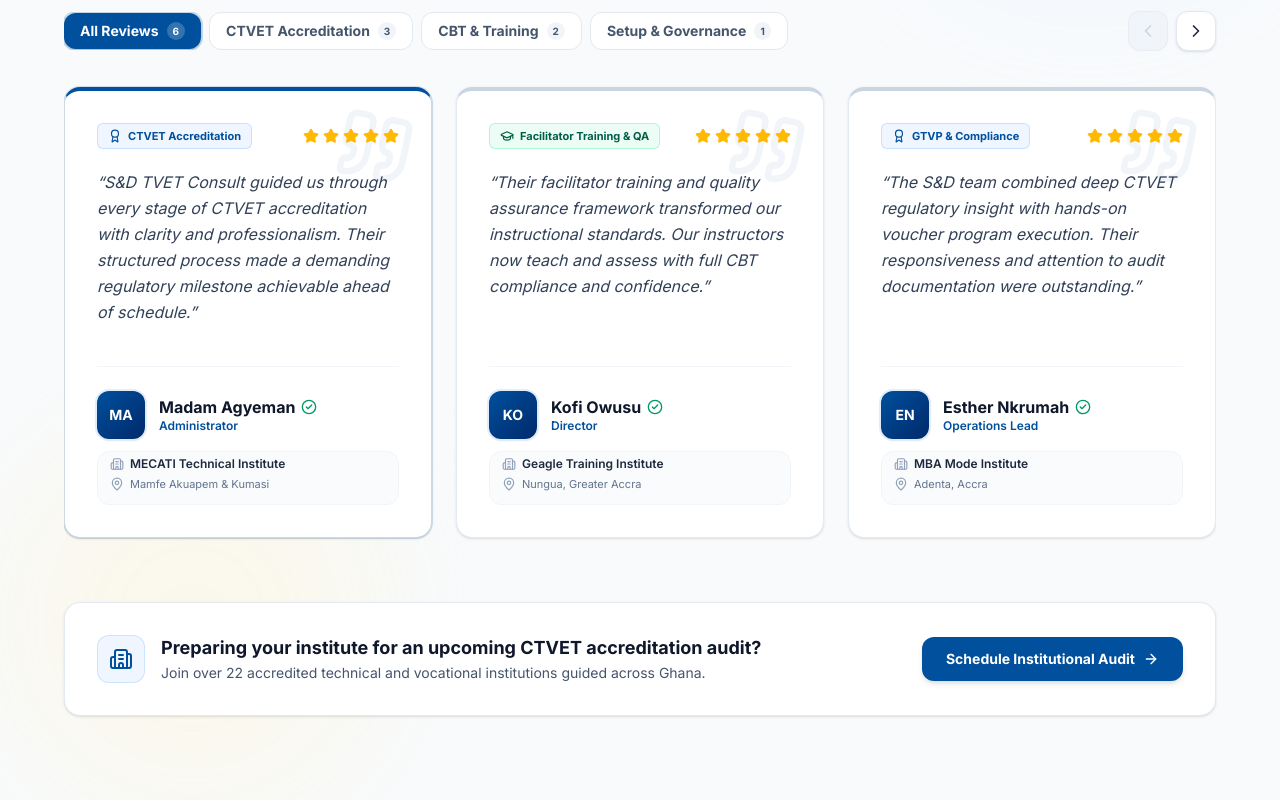
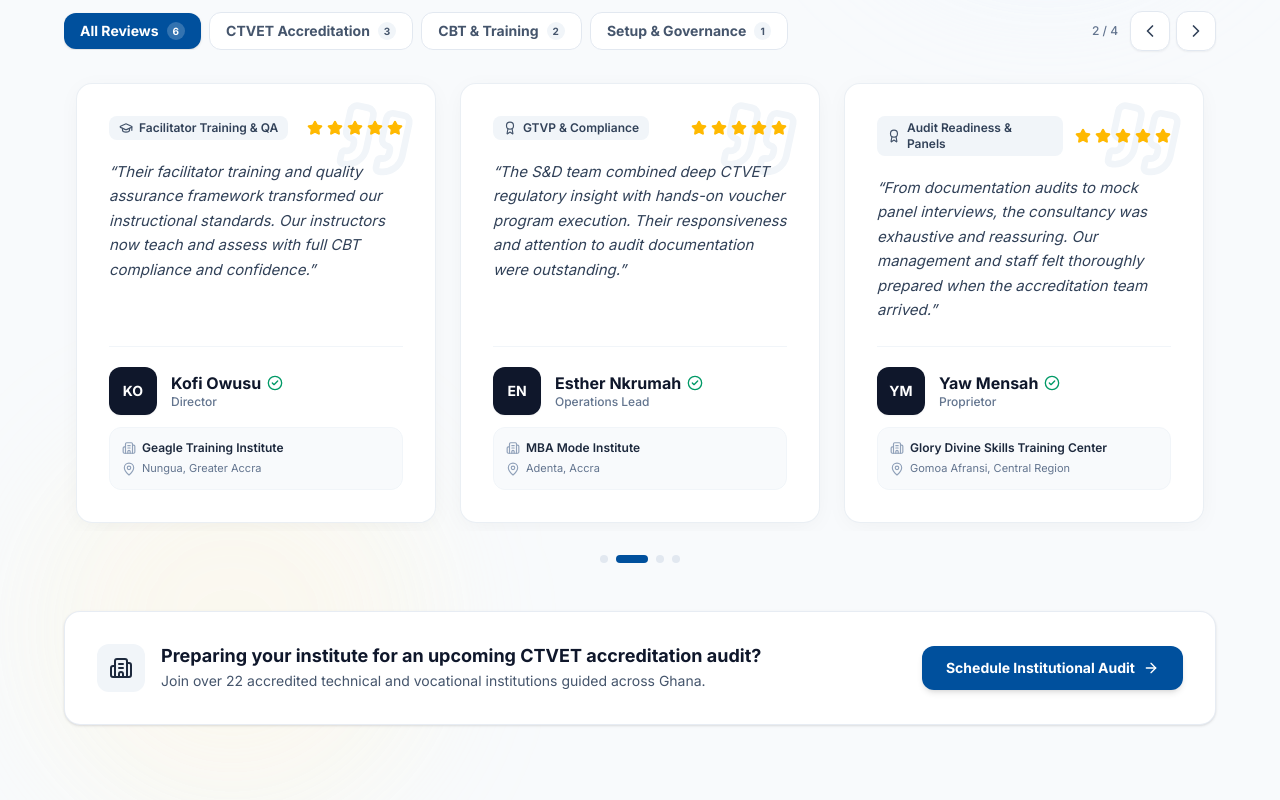
Before and after one commit to GazyJohnsonOfficial/S-D-TVET-Consult-Limited, a Next.js app in the folder sdtvet-web/: page / in a window 1280 px wide. Shown: the part 9140-9940 px from the top of the page. Built offline with nearby package versions, Linux system fonts and the light colour scheme.

Commit message:
Refine Testimonials section with animated borderless cards, add sitemap, robots, Render blueprint, and production domain metadata

```diff
--- a/sdtvet-web/src/app/layout.tsx
+++ b/sdtvet-web/src/app/layout.tsx
@@ -16,7 +16,7 @@ const inter = Inter({
 });
 
 export const metadata: Metadata = {
-  metadataBase: new URL("https://sdtvetconsult.com"),
+  metadataBase: new URL("https://sdtvetconsultlimited.com"),
   title: `${SITE_CONFIG.name} | TVET Accreditation & Institutional Excellence in Ghana`,
   description: SITE_CONFIG.description,
   keywords: [
@@ -37,7 +37,7 @@ export const metadata: Metadata = {
   openGraph: {
     title: `${SITE_CONFIG.name} - TVET Accreditation Excellence`,
     description: SITE_CONFIG.description,
-    url: "https://sdtvetconsult.com",
+    url: "https://sdtvetconsultlimited.com",
     siteName: SITE_CONFIG.name,
     images: [
       {
--- a/sdtvet-web/src/components/TestimonialsSection.tsx
+++ b/sdtvet-web/src/components/TestimonialsSection.tsx
@@ -1,6 +1,6 @@
 "use client";
 
-import React, { useState, useRef, useEffect, useMemo, useCallback } from "react";
+import React, { useState, useEffect, useMemo, useCallback, useRef } from "react";
 import {
   Quote,
   Building2,
@@ -13,17 +13,22 @@ import {
   GraduationCap,
   CheckCircle2,
   ArrowRight,
-  Sparkles
+  Sparkles,
+  Pause,
+  Play
 } from "lucide-react";
 import { TESTIMONIALS, Testimonial } from "@/data/site-data";
 
 export default function TestimonialsSection() {
   const [selectedCategory, setSelectedCategory] = useState<string>("all");
-  const trackRef = useRef<HTMLDivElement>(null);
-  const [canScrollLeft, setCanScrollLeft] = useState(false);
-  const [canScrollRight, setCanScrollRight] = useState(true);
-  const [activeSlideIndex, setActiveSlideIndex] = useState(0);
+  const [currentIndex, setCurrentIndex] = useState(0);
+  const [visibleCount, setVisibleCount] = useState(3);
+  const [isPaused, setIsPaused] = useState(false);
+  const [touchStart, setTouchStart] = useState<number | null>(null);
+  const [touchEnd, setTouchEnd] = useState<number | null>(null);
+  const containerRef = useRef<HTMLDivElement>(null);
 
+  // Categories with counts
   const categories = useMemo(() => [
     { id: "all", label: "All Reviews", count: TESTIMONIALS.length },
     {
@@ -43,94 +48,99 @@ export default function TestimonialsSection() {
     }
   ], []);
 
+  // Filtered list
   const filteredTestimonials = useMemo(() => {
     if (selectedCategory === "all") return TESTIMONIALS;
     return TESTIMONIALS.filter((item) => item.category === selectedCategory);
   }, [selectedCategory]);
 
-  const updateScrollState = useCallback(() => {
-    if (!trackRef.current) return;
-    const { scrollLeft, scrollWidth, clientWidth } = trackRef.current;
-    setCanScrollLeft(scrollLeft > 15);
-    setCanScrollRight(scrollLeft + clientWidth < scrollWidth - 15);
-
-    // Calculate approximate active slide
-    const cardWidth = clientWidth >= 1024 ? clientWidth / 3 : clientWidth >= 640 ? clientWidth / 2 : clientWidth;
-    if (cardWidth > 0) {
-      const idx = Math.round(scrollLeft / cardWidth);
-      setActiveSlideIndex(idx);
-    }
-  }, []);
-
+  // Responsive visible count: 1 on mobile, 2 on tablet, 3 on desktop
   useEffect(() => {
-    const el = trackRef.current;
-    if (!el) return;
-
-    updateScrollState();
-    el.addEventListener("scroll", updateScrollState, { passive: true });
-    window.addEventListener("resize", updateScrollState);
-
-    return () => {
-      el.removeEventListener("scroll", updateScrollState);
-      window.removeEventListener("resize", updateScrollState);
-    };
-  }, [updateScrollState, filteredTestimonials]);
-
-  const handleCategoryChange = (catId: string) => {
-    setSelectedCategory(catId);
-    if (trackRef.current) {
-      trackRef.current.scrollTo({ left: 0, behavior: "smooth" });
+    const handleResize = () => {
+      if (window.innerWidth < 640) {
+        setVisibleCount(1);
+      } else if (window.innerWidth < 1024) {
+        setVisibleCount(2);
+      } else {
+        setVisibleCount(3);
       }
     };
 
-  const scroll = (direction: "left" | "right") => {
-    if (!trackRef.current) return;
-    const clientWidth = trackRef.current.clientWidth;
-    // Step by ~1 card on mobile/tablet, ~1-2 cards on desktop
-    const scrollAmount = clientWidth >= 1024 ? clientWidth * 0.68 : clientWidth * 0.88;
-    trackRef.current.scrollBy({
-      left: direction === "left" ? -scrollAmount : scrollAmount,
-      behavior: "smooth"
-    });
+    handleResize();
+    window.addEventListener("resize", handleResize);
+    return () => window.removeEventListener("resize", handleResize);
+  }, []);
+
+  const maxIndex = Math.max(0, filteredTestimonials.length - visibleCount);
+  const safeIndex = Math.min(currentIndex, maxIndex);
+
+  // Handle slide navigation
+  const handlePrev = useCallback(() => {
+    setCurrentIndex((prev) => (prev > 0 ? prev - 1 : maxIndex));
+  }, [maxIndex]);
+
+  const handleNext = useCallback(() => {
+    setCurrentIndex((prev) => (prev < maxIndex ? prev + 1 : 0));
+  }, [maxIndex]);
+
+  // Handle category switch
+  const handleCategoryChange = (catId: string) => {
+    setSelectedCategory(catId);
+    setCurrentIndex(0);
   };
 
-  const getCategoryBadge = (category: Testimonial["category"]) => {
-    switch (category) {
-      case "accreditation":
-        return {
-          icon: Award,
-          bg: "bg-blue-50 text-[#00509d] border-blue-200/80"
+  // Optional subtle auto-play (6s interval), pauses on user hover
+  useEffect(() => {
+    if (isPaused || maxIndex === 0) return;
+
+    const timer = setInterval(() => {
+      setCurrentIndex((prev) => (prev < maxIndex ? prev + 1 : 0));
+    }, 6500);
+
+    return () => clearInterval(timer);
+  }, [isPaused, maxIndex]);
+
+  // Touch Swipe Handlers for Mobile & Tablet
+  const onTouchStart = (e: React.TouchEvent) => {
+    setTouchEnd(null);
+    setTouchStart(e.targetTouches[0].clientX);
   };
-      case "cbt-training":
-        return {
-          icon: GraduationCap,
-          bg: "bg-emerald-50 text-emerald-800 border-emerald-200/80"
+
+  const onTouchMove = (e: React.TouchEvent) => {
+    setTouchEnd(e.targetTouches[0].clientX);
   };
-      case "setup":
-        return {
-          icon: Building2,
-          bg: "bg-amber-50 text-amber-900 border-amber-200/80"
-        };
-      default:
-        return {
-          icon: ShieldCheck,
-          bg: "bg-slate-50 text-slate-700 border-slate-200"
-        };
+
+  const onTouchEnd = () => {
+    if (!touchStart || !touchEnd) return;
+    const distance = touchStart - touchEnd;
+    const minSwipeDistance = 45;
+    if (distance > minSwipeDistance) {
+      handleNext();
+    } else if (distance < -minSwipeDistance) {
+      handlePrev();
     }
   };
 
+  // Number of dots to display
+  const totalSteps = maxIndex + 1;
+
   return (
-    <section id="testimonials" className="py-16 sm:py-20 lg:py-24 bg-slate-50/70 border-t border-slate-200/80 w-full relative overflow-hidden">
-      {/* BACKGROUND DECORATIVE ELEMENTS */}
-      <div className="absolute top-0 right-0 w-96 h-96 bg-blue-100/40 rounded-full blur-3xl pointer-events-none -z-0" />
-      <div className="absolute bottom-0 left-0 w-96 h-96 bg-amber-100/30 rounded-full blur-3xl pointer-events-none -z-0" />
+    <section
+      id="testimonials"
+      className="py-16 sm:py-20 lg:py-24 bg-slate-50/70 border-t border-slate-200/80 w-full relative overflow-hidden select-none"
+      onMouseEnter={() => setIsPaused(true)}
+      onMouseLeave={() => setIsPaused(false)}
+    >
+      {/* BACKGROUND AMBIENT GLOW */}
+      <div className="absolute top-0 right-10 w-96 h-96 bg-blue-100/35 rounded-full blur-3xl pointer-events-none -z-0" />
+      <div className="absolute bottom-0 left-10 w-96 h-96 bg-amber-100/25 rounded-full blur-3xl pointer-events-none -z-0" />
 
       <div className="w-full max-w-[1600px] mx-auto px-6 sm:px-10 lg:px-16 relative z-10">
 
         {/* SECTION HEADER */}
         <div className="w-full mb-10 flex flex-col lg:flex-row lg:items-end justify-between gap-6 pb-8 border-b border-slate-200/80">
           <div className="max-w-3xl">
-            <div className="inline-flex items-center gap-2 px-3 py-1 rounded-full text-xs font-bold text-[#00509d] bg-blue-50 border border-blue-200/70 uppercase tracking-wider mb-3 shadow-xs">
+            <div className="inline-flex items-center gap-2 px-3 py-1 rounded-full text-xs font-bold text-[#00509d] bg-white border border-slate-200 uppercase tracking-wider mb-3 shadow-xs">
               <ShieldCheck className="w-3.5 h-3.5 text-[#00509d]" />
               <span>Verified Institutional Impact</span>
             </div>
@@ -143,8 +153,8 @@ export default function TestimonialsSection() {
           </div>
 
           {/* AGGREGATE RATING & PROOF CARD */}
-          <div className="bg-white rounded-2xl p-5 border border-slate-200/90 shadow-sm flex items-center gap-5 flex-shrink-0 self-start lg:self-end">
-            <div className="w-14 h-14 rounded-xl bg-gradient-to-br from-[#00509d] to-[#00296b] text-white flex flex-col items-center justify-center shadow-sm">
+          <div className="bg-white rounded-2xl p-5 border border-slate-200/80 shadow-[0_4px_20px_-4px_rgba(0,0,0,0.04)] flex items-center gap-5 flex-shrink-0 self-start lg:self-end">
+            <div className="w-14 h-14 rounded-2xl bg-[#00509d] text-white flex flex-col items-center justify-center shadow-xs">
               <span className="text-xl font-black leading-none">5.0</span>
               <div className="flex items-center gap-0.5 mt-1">
                 {[...Array(5)].map((_, i) => (
@@ -168,7 +178,7 @@ export default function TestimonialsSection() {
           </div>
         </div>
 
-        {/* CONTROLS BAR: CATEGORY TABS & CAROUSEL NAVIGATION */}
+        {/* CONTROLS BAR: CATEGORY TABS & SLIDER ARROWS */}
         <div className="w-full flex flex-col sm:flex-row sm:items-center justify-between gap-4 mb-8">
           {/* Category Filter Pills */}
           <div className="flex items-center gap-2 overflow-x-auto no-scrollbar pb-1 sm:pb-0">
@@ -180,8 +190,8 @@ export default function TestimonialsSection() {
                   onClick={() => handleCategoryChange(cat.id)}
                   className={`px-4 py-2 rounded-xl text-xs sm:text-sm font-bold whitespace-nowrap transition-all duration-200 flex items-center gap-2 cursor-pointer ${
                     active
-                      ? "bg-[#00509d] text-white shadow-sm ring-2 ring-[#00509d]/20"
-                      : "bg-white text-slate-600 hover:text-slate-900 border border-slate-200 hover:border-slate-300 hover:bg-slate-50"
+                      ? "bg-[#00509d] text-white shadow-sm"
+                      : "bg-white text-slate-600 hover:text-slate-900 border border-slate-200 hover:bg-slate-50"
                   }`}
                 >
                   <span>{cat.label}</span>
@@ -199,66 +209,70 @@ export default function TestimonialsSection() {
             })}
           </div>
 
-          {/* Carousel Arrows */}
-          <div className="flex items-center gap-2 self-end sm:self-auto">
+          {/* Navigation Controls: Slide Counter & Prev/Next Buttons */}
+          <div className="flex items-center gap-3 self-end sm:self-auto">
+            {totalSteps > 1 && (
+              <span className="text-xs font-medium text-slate-500 hidden sm:inline-block">
+                {safeIndex + 1} / {totalSteps}
+              </span>
+            )}
+
+            <div className="flex items-center gap-1.5">
               <button
-              onClick={() => scroll("left")}
-              disabled={!canScrollLeft}
-              aria-label="Previous reviews"
-              className={`w-10 h-10 rounded-xl flex items-center justify-center transition-all duration-200 border ${
-                canScrollLeft
-                  ? "bg-white text-slate-800 hover:bg-[#00509d] hover:text-white border-slate-200 shadow-sm cursor-pointer"
-                  : "bg-slate-100 text-slate-300 border-slate-200/60 cursor-not-allowed"
-              }`}
+                onClick={handlePrev}
+                disabled={totalSteps <= 1}
+                aria-label="Previous review"
+                className="w-10 h-10 rounded-xl bg-white text-slate-700 hover:bg-[#00509d] hover:text-white border border-slate-200 shadow-xs flex items-center justify-center transition-all duration-200 disabled:opacity-40 disabled:hover:bg-white disabled:hover:text-slate-700 disabled:cursor-not-allowed cursor-pointer active:scale-95"
               >
                 <ChevronLeft className="w-5 h-5" />
               </button>
               <button
-              onClick={() => scroll("right")}
-              disabled={!canScrollRight}
-              aria-label="Next reviews"
-              className={`w-10 h-10 rounded-xl flex items-center justify-center transition-all duration-200 border ${
-                canScrollRight
-                  ? "bg-white text-slate-800 hover:bg-[#00509d] hover:text-white border-slate-200 shadow-sm cursor-pointer"
-                  : "bg-slate-100 text-slate-300 border-slate-200/60 cursor-not-allowed"
-              }`}
+                onClick={handleNext}
+                disabled={totalSteps <= 1}
+                aria-label="Next review"
+                className="w-10 h-10 rounded-xl bg-white text-slate-700 hover:bg-[#00509d] hover:text-white border border-slate-200 shadow-xs flex items-center justify-center transition-all duration-200 disabled:opacity-40 disabled:hover:bg-white disabled:hover:text-slate-700 disabled:cursor-not-allowed cursor-pointer active:scale-95"
               >
                 <ChevronRight className="w-5 h-5" />
               </button>
             </div>
           </div>
+        </div>
 
-        {/* TESTIMONIALS CAROUSEL TRACK */}
+        {/* SLIDING CAROUSEL CONTAINER */}
         <div
-          ref={trackRef}
-          className="flex gap-6 overflow-x-auto snap-x snap-mandatory no-scrollbar pb-4 pt-1 w-full"
-          style={{ scrollBehavior: "smooth" }}
+          ref={containerRef}
+          onTouchStart={onTouchStart}
+          onTouchMove={onTouchMove}
+          onTouchEnd={onTouchEnd}
+          className="relative overflow-hidden w-full py-2 -my-2"
         >
-          {filteredTestimonials.map((item: Testimonial) => {
-            const badge = getCategoryBadge(item.category);
-            const BadgeIcon = badge.icon;
-
-            return (
+          <div
+            className="flex transition-transform duration-500 ease-out will-change-transform"
+            style={{
+              transform: `translateX(-${safeIndex * (100 / visibleCount)}%)`
+            }}
+          >
+            {filteredTestimonials.map((item: Testimonial) => (
               <div
                 key={item.name}
-                className={`relative bg-white rounded-2xl p-7 sm:p-8 border shadow-sm hover:shadow-xl transition-all duration-300 flex flex-col justify-between flex-shrink-0 w-full sm:w-[calc(50%-12px)] lg:w-[calc(33.333%-16px)] snap-start group overflow-hidden ${
-                  item.featured
-                    ? "border-slate-300/90 ring-1 ring-[#00509d]/15 border-t-4 border-t-[#00509d]"
-                    : "border-slate-200/90 border-t-4 border-t-slate-300 hover:border-t-[#00509d]"
-                }`}
+                className="flex-shrink-0 px-3 transition-opacity duration-300"
+                style={{ width: `${100 / visibleCount}%` }}
               >
-                {/* BACKGROUND WATERMARK QUOTE */}
-                <div className="absolute top-4 right-4 text-slate-100 group-hover:text-blue-50/80 transition-colors pointer-events-none -z-0">
+                {/* COOL CARD DESIGN: NO CARD BORDER COLORS, PURE REFINED SHADOW & TRANSITIONS */}
+                <div className="h-full bg-white rounded-2xl p-7 sm:p-8 border border-slate-200/70 shadow-[0_4px_24px_-4px_rgba(15,23,42,0.05)] hover:shadow-[0_16px_36px_-6px_rgba(15,23,42,0.12)] hover:-translate-y-1.5 transition-all duration-300 ease-out flex flex-col justify-between group relative overflow-hidden">
+
+                  {/* SUBTLE WATERMARK QUOTE */}
+                  <div className="absolute top-4 right-5 text-slate-100 group-hover:text-blue-50/70 transition-colors duration-300 pointer-events-none -z-0">
                     <Quote className="w-20 h-20 rotate-12" />
                   </div>
 
                   <div className="relative z-10">
-                  {/* CARD TOP META: TAG & STAR RATING */}
+                    {/* CARD TOP META: CLEAN PILL & STARS */}
                     <div className="flex items-center justify-between gap-3 mb-5">
-                    <span
-                      className={`inline-flex items-center gap-1.5 text-[11px] font-bold px-2.5 py-1 rounded-md border ${badge.bg}`}
-                    >
-                      <BadgeIcon className="w-3.5 h-3.5" />
+                      <span className="inline-flex items-center gap-1.5 text-xs font-semibold px-2.5 py-1 rounded-lg bg-slate-100 text-slate-700">
+                        {item.category === "accreditation" && <Award className="w-3.5 h-3.5 text-slate-600" />}
+                        {item.category === "cbt-training" && <GraduationCap className="w-3.5 h-3.5 text-slate-600" />}
+                        {item.category === "setup" && <Building2 className="w-3.5 h-3.5 text-slate-600" />}
                         <span>{item.tag}</span>
                       </span>
 
@@ -274,16 +288,16 @@ export default function TestimonialsSection() {
                     </div>
 
                     {/* QUOTE TEXT */}
-                  <p className="text-sm sm:text-base text-slate-700 leading-relaxed italic mb-6">
+                    <p className="text-slate-700 text-sm sm:text-[15px] leading-relaxed italic mb-6">
                       &ldquo;{item.quote}&rdquo;
                     </p>
                   </div>
 
                   {/* CARD FOOTER: AUTHOR & INSTITUTION DETAILS */}
-                <div className="relative z-10 pt-6 border-t border-slate-100 flex flex-col gap-3">
+                  <div className="relative z-10 pt-5 border-t border-slate-100 flex flex-col gap-3">
                     <div className="flex items-center space-x-3.5">
-                    {/* MONOGRAM AVATAR */}
-                    <div className="w-12 h-12 rounded-xl bg-gradient-to-br from-[#00509d] to-[#00296b] text-white flex items-center justify-center font-extrabold text-sm flex-shrink-0 shadow-sm ring-2 ring-blue-100/80">
+                      {/* MONOGRAM AVATAR: CLEAN NEUTRAL BLUE */}
+                      <div className="w-12 h-12 rounded-xl bg-slate-900 text-white flex items-center justify-center font-bold text-sm flex-shrink-0 shadow-xs group-hover:bg-[#00509d] transition-colors duration-300">
                         {item.initials}
                       </div>
 
@@ -294,14 +308,14 @@ export default function TestimonialsSection() {
                           </h3>
                           <CheckCircle2 className="w-4 h-4 text-emerald-600 flex-shrink-0" />
                         </div>
-                      <div className="text-xs font-semibold text-[#00509d]">
+                        <div className="text-xs font-medium text-slate-500">
                           {item.role}
                         </div>
                       </div>
                     </div>
 
-                  {/* INSTITUTION & LOCATION BADGES */}
-                  <div className="space-y-1 pt-1 bg-slate-50/80 rounded-xl p-3 border border-slate-100">
+                    {/* INSTITUTION & LOCATION BADGES (CLEAN NEUTRAL) */}
+                    <div className="space-y-1 bg-slate-50 rounded-xl p-3 border border-slate-100">
                       <div className="flex items-center gap-1.5 text-xs font-semibold text-slate-800">
                         <Building2 className="w-3.5 h-3.5 text-slate-400 flex-shrink-0" />
                         <span className="truncate">{item.institution}</span>
@@ -312,29 +326,35 @@ export default function TestimonialsSection() {
                       </div>
                     </div>
                   </div>
+
                 </div>
-            );
-          })}
+              </div>
+            ))}
+          </div>
         </div>
 
-        {/* BOTTOM PAGINATION DOTS (MOBILE HELPER) */}
-        <div className="flex sm:hidden items-center justify-center gap-1.5 mt-4">
-          {filteredTestimonials.map((_, idx) => (
-            <div
+        {/* SLIDE INDICATOR DOTS & CONTROLS */}
+        {totalSteps > 1 && (
+          <div className="flex items-center justify-center gap-2 mt-8">
+            {[...Array(totalSteps)].map((_, idx) => (
+              <button
                 key={idx}
-              className={`h-1.5 rounded-full transition-all duration-300 ${
-                activeSlideIndex === idx
-                  ? "w-6 bg-[#00509d]"
-                  : "w-1.5 bg-slate-200"
+                onClick={() => setCurrentIndex(idx)}
+                aria-label={`Go to slide ${idx + 1}`}
+                className={`h-2 rounded-full transition-all duration-300 cursor-pointer ${
+                  safeIndex === idx
+                    ? "w-8 bg-[#00509d]"
+                    : "w-2 bg-slate-200 hover:bg-slate-300"
                 }`}
               />
             ))}
           </div>
+        )}
 
-        {/* ACTION / CTA BANNER STRIP */}
-        <div className="mt-12 bg-white rounded-2xl p-6 sm:p-8 border border-slate-200/90 shadow-sm flex flex-col md:flex-row items-center justify-between gap-6">
+        {/* BOTTOM ACTION BANNER STRIP */}
+        <div className="mt-12 bg-white rounded-2xl p-6 sm:p-8 border border-slate-200/80 shadow-sm flex flex-col md:flex-row items-center justify-between gap-6">
           <div className="flex items-center gap-4">
-            <div className="w-12 h-12 rounded-xl bg-blue-50 border border-blue-200/70 flex items-center justify-center text-[#00509d] flex-shrink-0">
+            <div className="w-12 h-12 rounded-xl bg-slate-100 flex items-center justify-center text-slate-800 flex-shrink-0">
               <Building2 className="w-6 h-6" />
             </div>
             <div>
```
Also changed, not shown: sdtvet-web/src/app/robots.ts (added, +12 -0 lines), sdtvet-web/src/app/sitemap.ts (added, +62 -0 lines), 1 other file (tests, documents, lock files or other folders). Lines whose indentation alone changed are shown as unchanged.
